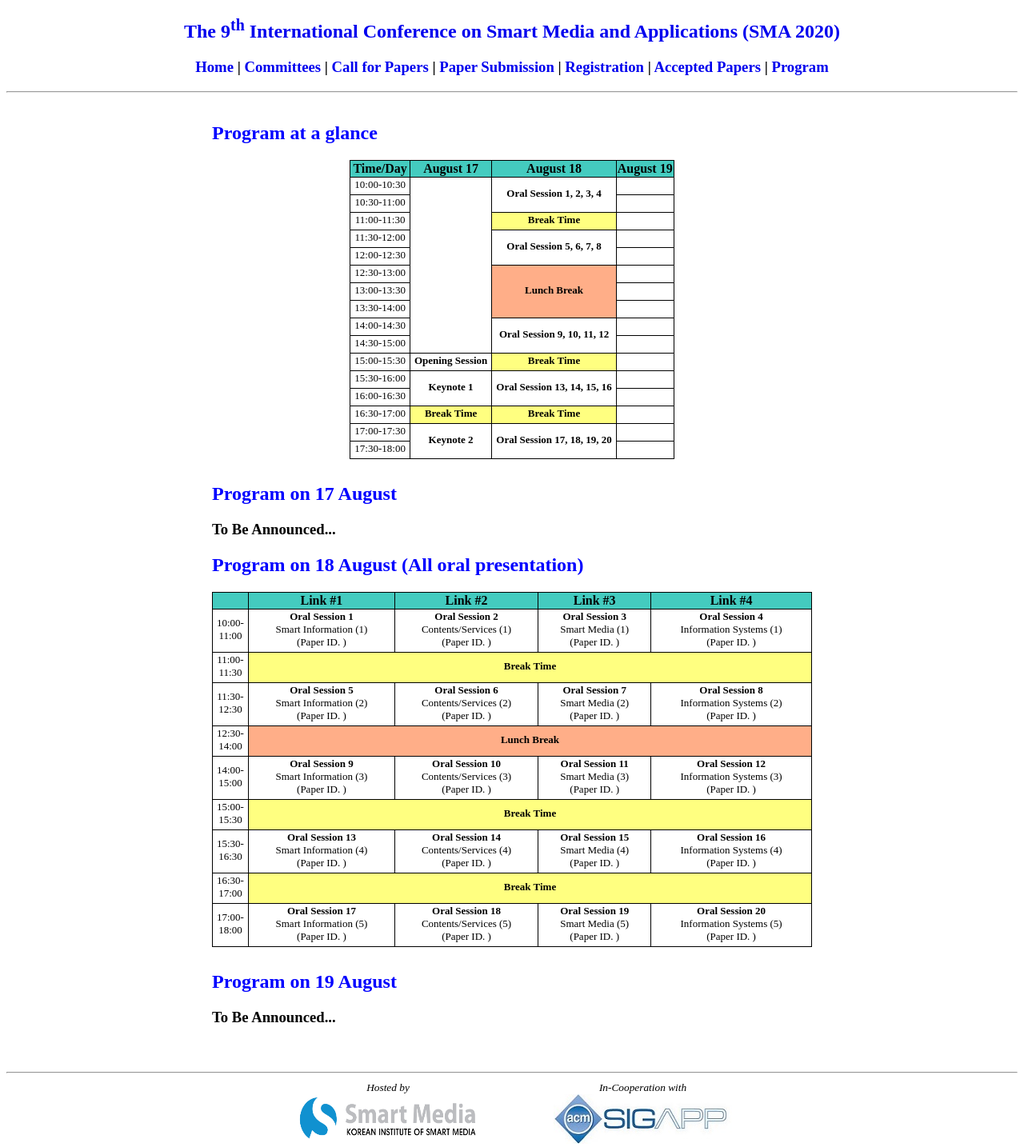
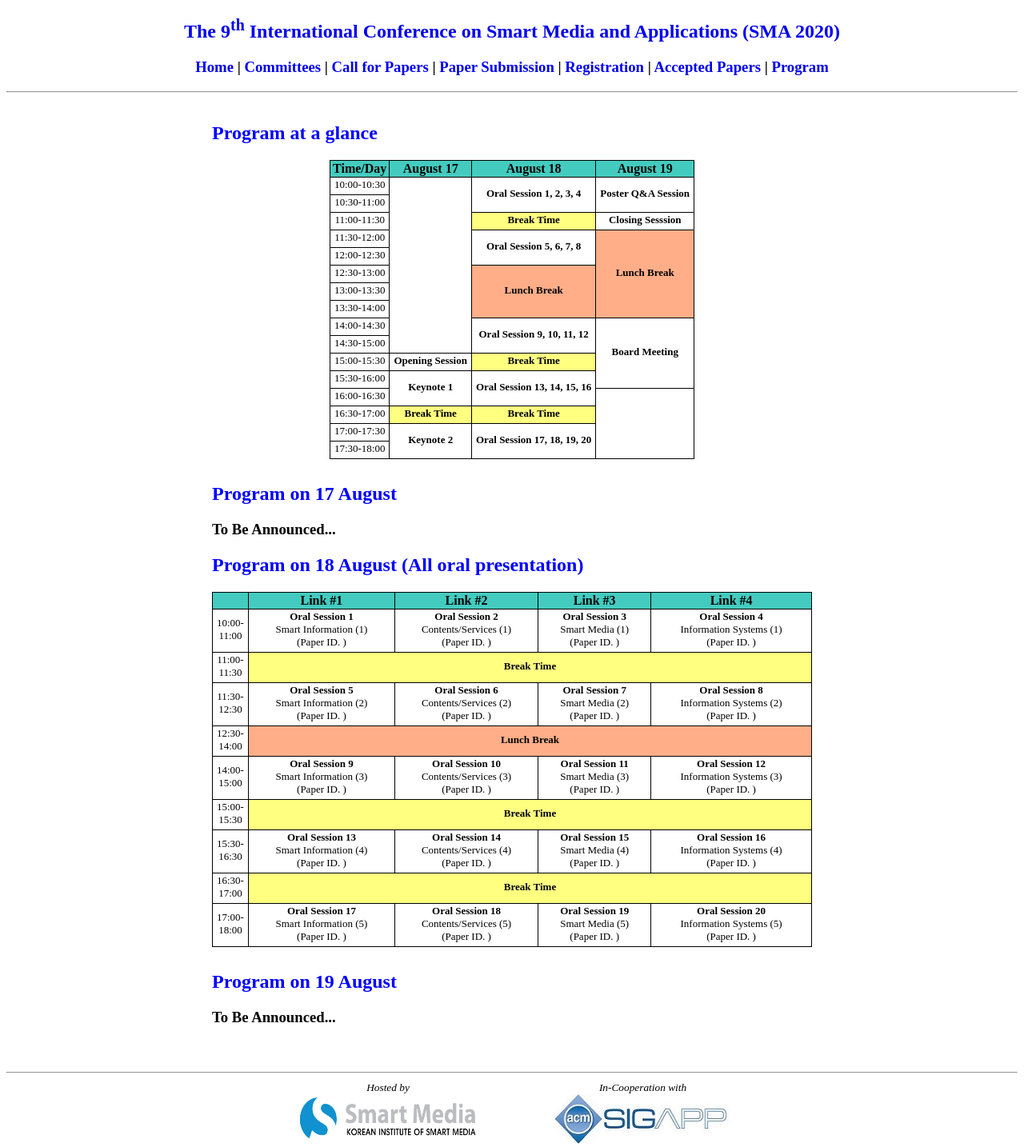
Before and after one commit to icea-conf/sma-2020.github.io, a Jekyll site: the page built from program/index.html, in a window 1280 px wide. Shown: the whole page at 80% size. Built offline with Jekyll 4.4.1, drawn with Linux system fonts in a browser that asks for light colours.

Commit message:
Update index.html

```diff
--- a/program/index.html
+++ b/program/index.html
@@ -30,16 +30,15 @@ title: SMA 2020
                               <td class="tcontent3" rowspan="10">
                               </td>
                               <td class="tcontent3" rowspan="2">
-                                   <b>Oral Session 1, 2, 3, 4<b>
+                                   <b>Oral Session 1, 2, 3, 4</b>
                               </td>
-                              <td class="tcontent3">
+                              <td class="tcontent3" rowspan="2">
+                                   <b>Poster Q&A Session</b>
                               </td>
                          </tr>
                          <tr>
                               <td class="tcontent3">
                                    10:30-11:00
-                              </td>
-                              <td class="tcontent3">
                               </td>
                          </tr>
                          <tr>
@@ -47,9 +46,10 @@ title: SMA 2020
                                    11:00-11:30
                               </td>
                               <td class="tcontent5">
-                                   <b>Break Time<b>
+                                   <b>Break Time</b>
                               </td>
                               <td class="tcontent3">
+                                   <b>Closing Sesssion</b>
                               </td>
                          </tr>
                          <tr>
@@ -57,16 +57,15 @@ title: SMA 2020
                                    11:30-12:00
                               </td>
                               <td class="tcontent3" rowspan="2">
-                                   <b>Oral Session 5, 6, 7, 8<b>
+                                   <b>Oral Session 5, 6, 7, 8</b>
                               </td>
-                              <td class="tcontent3">
+                              <td class="tcontent6" rowspan="5">
+                                   <b>Lunch Break</b>
                               </td>
                          </tr>
                          <tr>
                               <td class="tcontent3">
                                    12:00-12:30
-                              </td>
-                              <td class="tcontent3">
                               </td>
                          </tr>
                          <tr>
@@ -74,23 +73,17 @@ title: SMA 2020
                                    12:30-13:00
                               </td>
                               <td class="tcontent6" rowspan="3">
-                                   <b>Lunch Break<b>
-                              </td>
-                              <td class="tcontent3">
+                                   <b>Lunch Break</b>
                               </td>
                          </tr>
                          <tr>
                               <td class="tcontent3">
                                    13:00-13:30
                               </td>
-                              <td class="tcontent3">
-                              </td>
                          </tr>
                          <tr>
                               <td class="tcontent3">
                                    13:30-14:00
-                              </td>
-                              <td class="tcontent3">
                               </td>
                          </tr>
                          <tr>
@@ -98,16 +91,15 @@ title: SMA 2020
                                    14:00-14:30
                               </td>
                               <td class="tcontent3" rowspan="2">
-                                   <b>Oral Session 9, 10, 11, 12<b>
+                                   <b>Oral Session 9, 10, 11, 12</b>
                               </td>
-                              <td class="tcontent3">
+                              <td class="tcontent3" rowspan="4">
+                                   <b>Board Meeting</b>
                               </td>
                          </tr>
                          <tr>
                               <td class="tcontent3">
                                    14:30-15:00
-                              </td>
-                              <td class="tcontent3">
                               </td>
                          </tr>
                          <tr>
@@ -118,9 +110,7 @@ title: SMA 2020
                                    <b>Opening Session</b>
                               </td>
                               <td class="tcontent5">
-                                   <b>Break Time<b>
-                              </td>
-                              <td class="tcontent3">
+                                   <b>Break Time</b>
                               </td>
                          </tr>
                          <tr>
@@ -128,19 +118,17 @@ title: SMA 2020
                                    15:30-16:00
                               </td>
                               <td class="tcontent3" rowspan="2">
-                                   <b>Keynote 1<b>
+                                   <b>Keynote 1</b>
                               </td>
                               <td class="tcontent3" rowspan="2">
-                                   <b>Oral Session 13, 14, 15, 16<b>
-                              </td>
-                              <td class="tcontent3">
+                                   <b>Oral Session 13, 14, 15, 16</b>
                               </td>
                          </tr>
                          <tr>
                               <td class="tcontent3">
                                    16:00-16:30
                               </td>
-                              <td class="tcontent3">
+                              <td class="tcontent3" rowspan="4">
                               </td>
                          </tr>
                          <tr>
@@ -148,12 +136,10 @@ title: SMA 2020
                                    16:30-17:00
                               </td>
                               <td class="tcontent5">
-                                   <b>Break Time<b>
+                                   <b>Break Time</b>
                               </td>
                               <td class="tcontent5">
-                                   <b>Break Time<b>
-                              </td>
-                              <td class="tcontent3">
+                                   <b>Break Time</b>
                               </td>
                          </tr>
                          <tr>
@@ -161,19 +147,15 @@ title: SMA 2020
                                    17:00-17:30
                               </td>
                               <td class="tcontent3" rowspan="2">
-                                   <b>Keynote 2<b>
+                                   <b>Keynote 2</b>
                               </td>
                               <td class="tcontent3" rowspan="2">
-                                   <b>Oral Session 17, 18, 19, 20<b>
-                              </td>
-                              <td class="tcontent3">
+                                   <b>Oral Session 17, 18, 19, 20</b>
                               </td>
                          </tr>
                          <tr>
                               <td class="tcontent3">
                                    17:30-18:00
-                              </td>
-                              <td class="tcontent3">
                               </td>
                          </tr>
                     </tbody>
```
